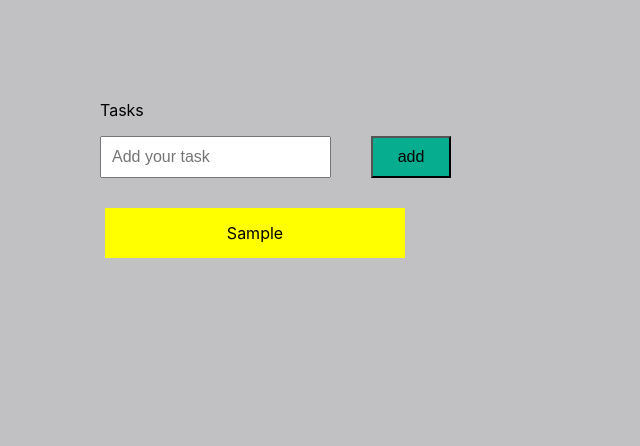
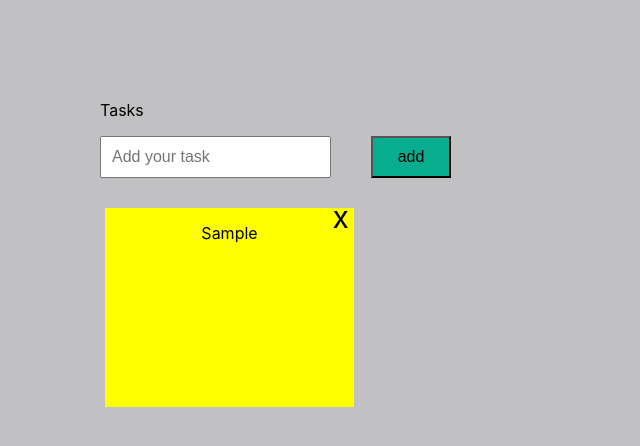
Before and after one commit to nyousefzai/todoApp-referashingReact, a React (Create React App) app: page / in a window 1280 px wide. Both pictures are taken after typing "Sample" into the empty fields and a click on the button "add". Shown: the top 446 px of the page, without its empty margins (0-640 px from the left). Built offline with nearby package versions, Linux system fonts and the light colour scheme.

Commit message:
adding the close button on the todo's

```diff
--- a/src/Components/TodoList/List.js
+++ b/src/Components/TodoList/List.js
@@ -10,7 +10,10 @@ class List extends Component {
             <div>
                     <ul>
                         {
-                        this.props.items.map((item, index) => <li onClick={() => this.props.removeItem(index)} className='mytodolist' key={index}>{item}</li>)
+                        this.props.items.map((item, index) => <li className='mytodolist' key={index}>{item}
+                            <span onClick={() => this.props.removeItem(index)} className='close'>x</span>
+
+                            </li>)
                         }
                     </ul>
             </div>
--- a/src/Components/TodoList/todo.css
+++ b/src/Components/TodoList/todo.css
@@ -17,9 +17,11 @@
 }
 
 .mytodolist {
+    position: relative;
     list-style-type: none;
     background-color: yellow;
-    width: 270px;
+    width: 219px;
+    height: 169px;
     padding: 15px;
     text-align: center;
     margin: 30px -35px;
@@ -33,3 +35,18 @@
     background-color: #00FF98;
     margin: 30px -35px;
 }
+
+.close {
+    cursor: pointer;
+    position: absolute;
+    float: right;
+    top: -9px;
+    right: 5px;
+    font-size: 30px;
+    transition: font-size 0.1s, font-weight 0.1s;
+}
+
+.close:hover {
+    font-size: 40px;
+    font-weight: bold;
+}
```
